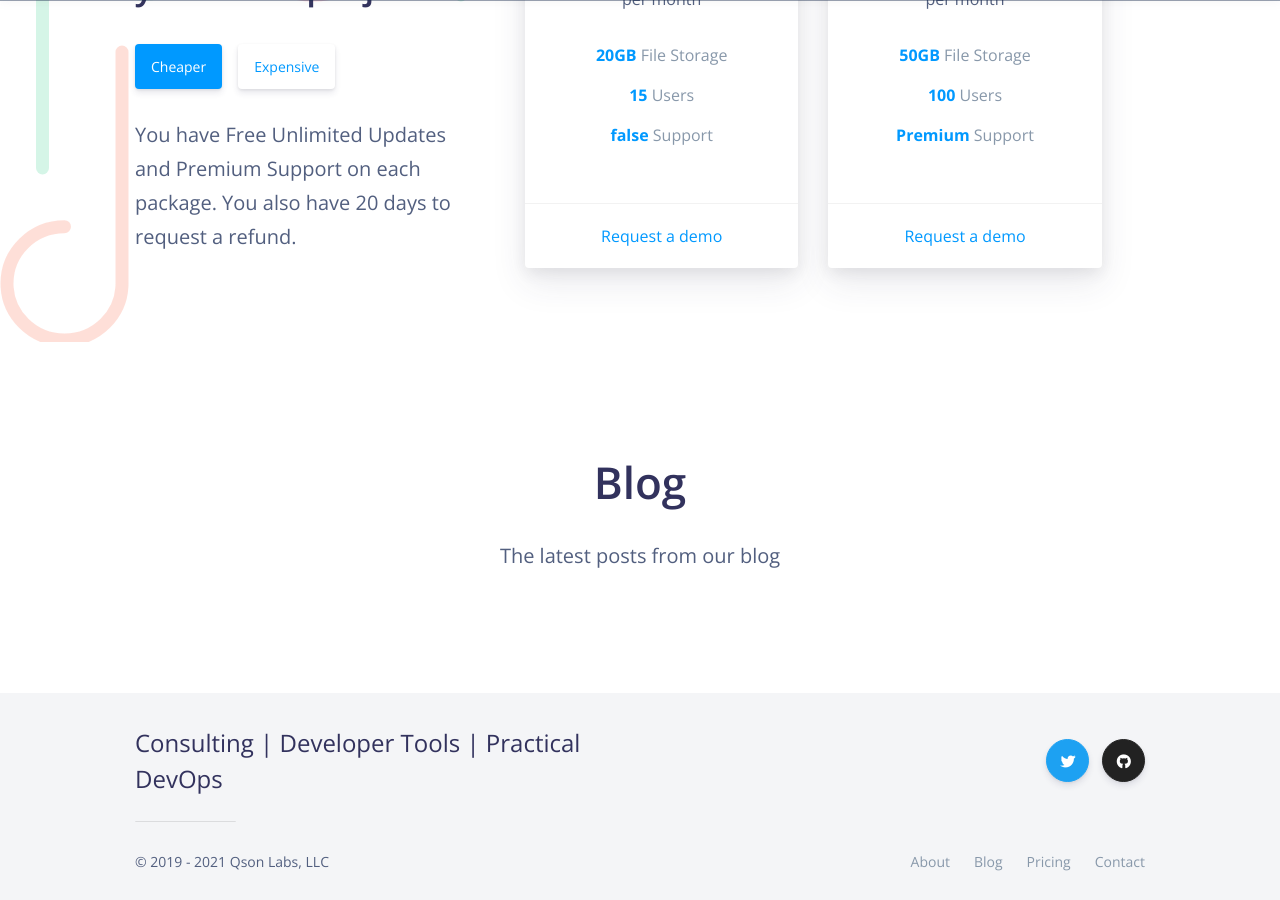
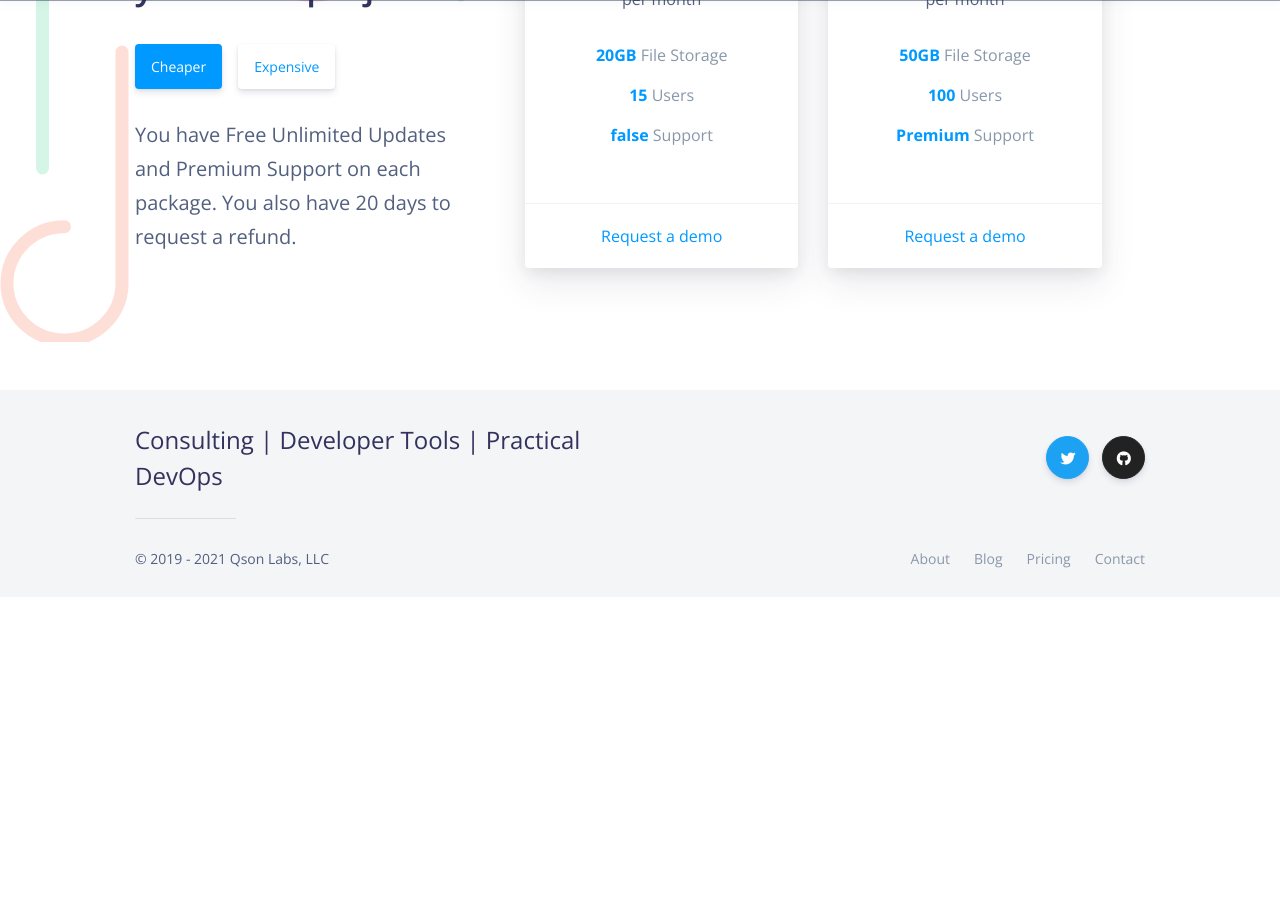
Before and after one commit to QsonLabs/qsonlabs.github.io, a Jekyll site: the page built from index.html, in a window 1280 px wide and 900 px high, scrolled down 2507 px. Built offline with Jekyll 4.4.1, drawn with Linux system fonts in a browser that asks for light colours; nearby versions of some CDN libraries; after the commit the page ends 3104 px from its top, so only the background shows below that.

Commit message:
Removed blog from landing

```diff
--- a/index.html
+++ b/index.html
@@ -8,15 +8,4 @@ featured_image: /assets/img/social.jpg
 <!--Replace this page with your landing page content -->
 {% if site.data.settings.home_settings.theme == "landing" %}
   {% include home-sample.html %}
-  <div class="features-7 fullWidth contentWrapper">
-    <div class="container mb-2">
-    <div class="row">
-        <div class="col-md-8 text-center mx-auto">
-            <h3 class="display-2">Blog</h3>
-            <p class="lead pb-5">The latest posts from our blog</p>
-        </div>
-    </div>
-
-    </div>
-  </div>
 {% endif %}
```
